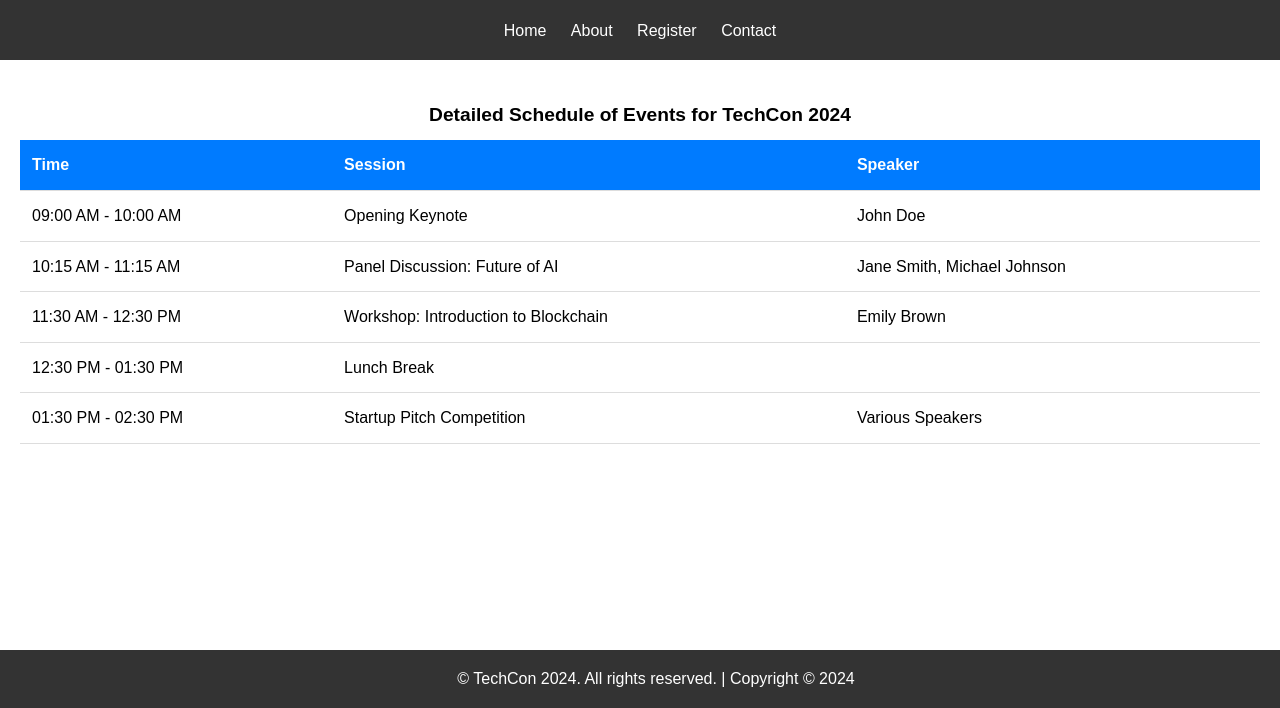
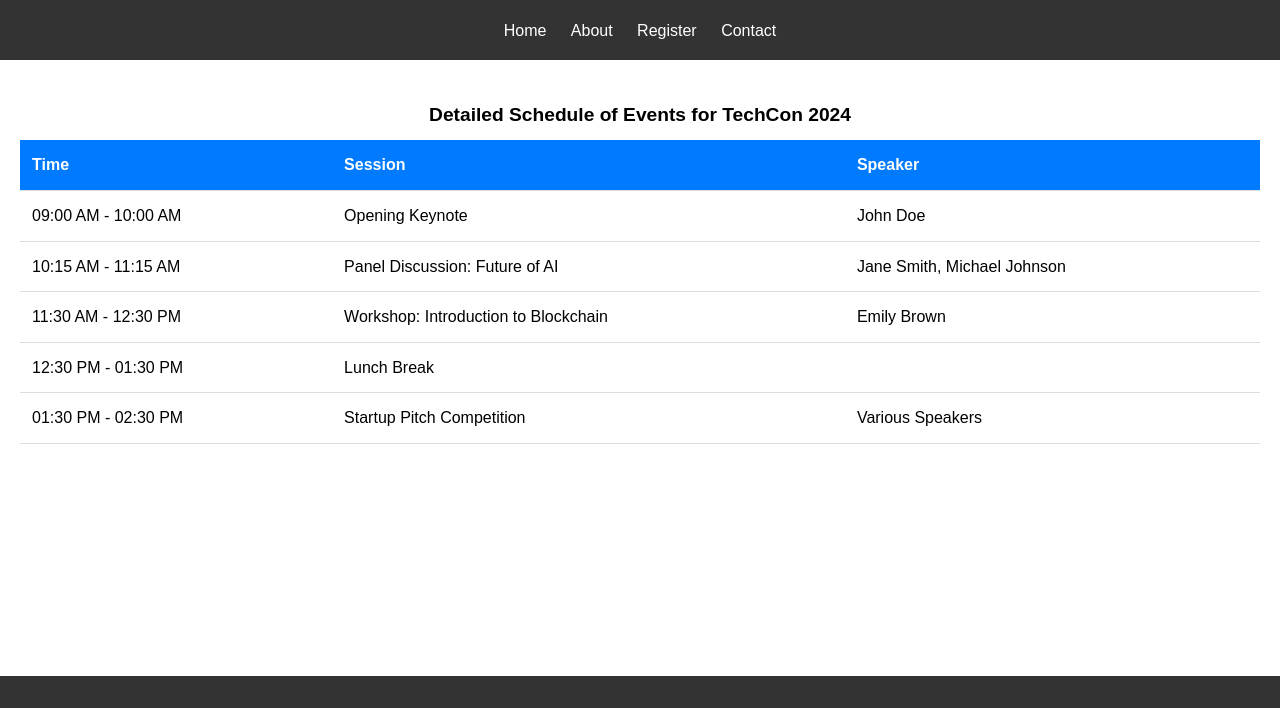
Before and after one commit to Sabastian01/TechCon_HTML, a plain HTML site: page techcon_website/schedule.html in a window 1280 px wide. Shown: the part 92-800 px from the top of the page. Drawn offline with Linux system fonts and the light colour scheme.

Commit message:
I added it

```diff
--- a/techcon_website/schedule.html
+++ b/techcon_website/schedule.html
@@ -5,7 +5,7 @@
     <meta name="viewport" content="width=device-width, initial-scale=1.0">
     <title>Schedule for TechCon 2024</title>
     <style>
-
+        /* Reset default styles and set basic typography */
         body {
             font-family: Arial, sans-serif;
             line-height: 1.6;
@@ -13,7 +13,7 @@
             padding: 0;
         }
 
-
+        /* Style for the header */
         header {
             background-color: #333;
             color: #fff;
@@ -21,7 +21,7 @@
             text-align: center;
         }
 
-
+        /* Style for the navigation menu */
         nav {
             margin-top: 1rem;
         }
@@ -34,12 +34,12 @@
             text-decoration: underline;
         }
 
-
+        /* Style for the main content */
         main {
             padding: 20px;
         }
 
-
+        /* Style for the schedule table */
         table {
             width: 100%;
             border-collapse: collapse;
@@ -60,7 +60,7 @@
             margin-bottom: 10px;
         }
 
-
+        /* Style for the footer */
         footer {
             background-color: #333;
             color: #fff;
@@ -128,7 +128,6 @@
     </main>
 
     <footer>
-        <p>&copy; TechCon 2024. All rights reserved. | Copyright &copy; 2024</p>
     </footer>
 </body>
 </html>
```
